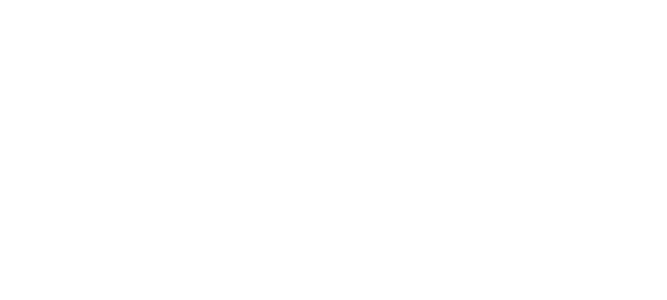
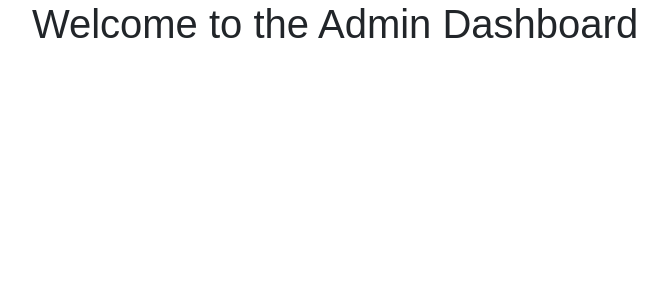
Before and after one commit to Kushalobroy/Written-Examination-System-Using-Blockchain-IPFS-and-Machine-Learning, a React (Create React App) app: page /Admin in a window 1280 px wide. Shown: the top 300 px of the page, without its empty margins (305-972 px from the left). Built offline with nearby package versions, Linux system fonts and the light colour scheme.

Commit message:
initial commit

```diff
--- a/src/Admin/Ahome.jsx
+++ b/src/Admin/Ahome.jsx
@@ -3,7 +3,7 @@
 function Ahome(){
     return (
         <div>
-            <h1 className="text-white">Welcome to the Admin Dashboard</h1><br/>
+            <h1 className="text-center">Welcome to the Admin Dashboard</h1><br/>
         </div>
     );
 }
```
Also changed, not shown: src/App.js (+6 -6 lines).
